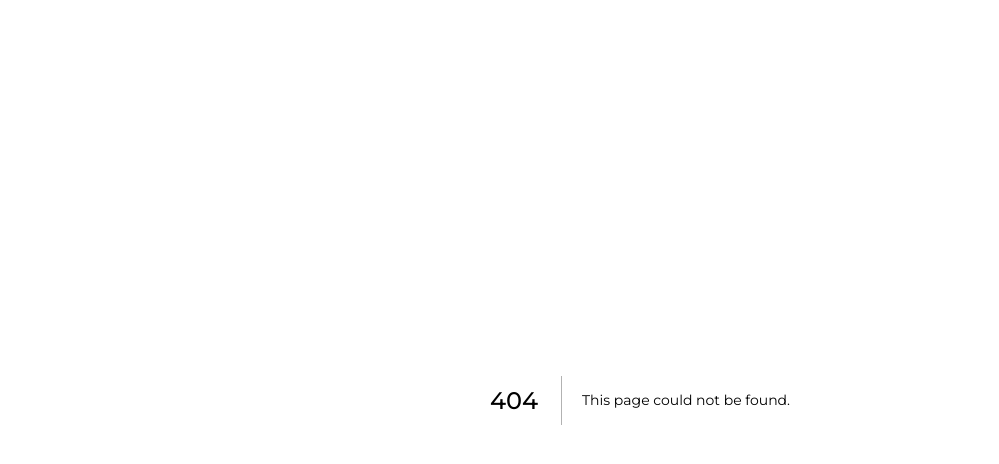
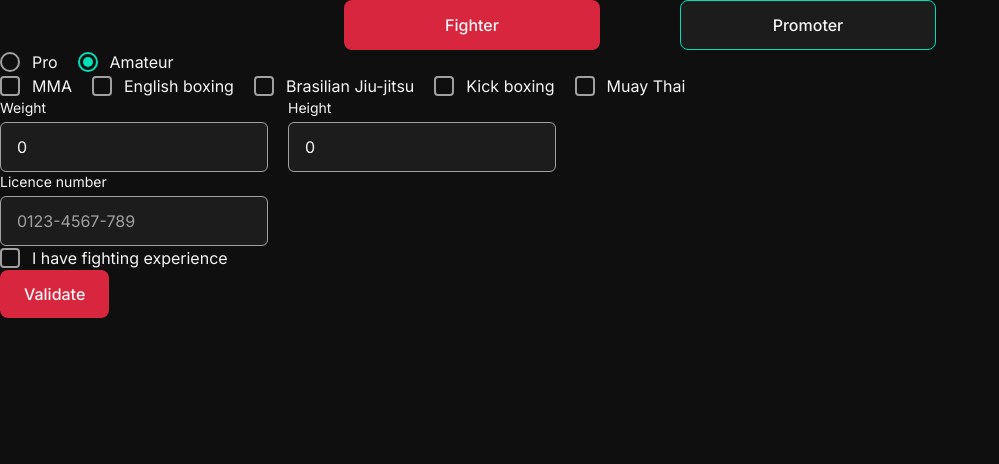
Before and after one commit to gregoirelebas/FightConnect-frontend, a Next.js app: page /signup/fighter in a window 1280 px wide. Before the commit this address had no page. Shown: the top 464 px of the page, without its empty margins (0-999 px from the left). Built offline with nearby package versions, Linux system fonts and the light colour scheme.

Commit message:
WIP - Created sign up fighter base HTML structure.

```diff
--- /dev/null
+++ b/app/signup/fighter/layout.tsx
@@ -0,0 +1,18 @@
+import type { Metadata } from 'next';
+
+export const metadata: Metadata = {
+  title: 'Sign up - Fighter',
+  description: 'Create an account to join FightConnect',
+};
+
+export default function Layout({
+  children,
+}: Readonly<{
+  children: React.ReactNode;
+}>) {
+  return (
+    <html lang="en">
+      <body>{children}</body>
+    </html>
+  );
+}
--- /dev/null
+++ b/app/signup/fighter/page.tsx
@@ -0,0 +1,148 @@
+'use client';
+
+import Button, { ButtonVariant } from '@/app/...components/Button';
+import Checkbox from '@/app/...components/Checkbox';
+import Input from '@/app/...components/Input';
+import RadioButton from '@/app/...components/RadioButton';
+
+import { Level, Sport } from '@/app/...types/enum';
+import { useState } from 'react';
+
+export default function SignupFighterPage() {
+  const [weight, setWeight] = useState<number>(0);
+  const [height, setHeight] = useState<number>(0);
+
+  const [licence, setLicence] = useState<string>('');
+
+  const [hasExperience, setHasExperience] = useState<boolean>(false);
+
+  const [victories, setVictories] = useState<number>(0);
+  const [defeats, setDefeats] = useState<number>(0);
+  const [draws, setDraws] = useState<number>(0);
+
+  const [lastFightDate, setLastFightDate] = useState<string>('');
+
+  const setFighter = () => {};
+  const setPromoter = () => {};
+
+  const onSportChange = (isChecked: boolean, value: string) => {};
+
+  const onLevelChange = (value: string) => {};
+
+  const onExperienceChange = (isChecked: boolean) => {
+    setHasExperience(isChecked);
+  };
+
+  return (
+    <div className="flex flex-col h-screen justify-start">
+      <div className="flex justify-center gap-20">
+        <Button variant={ButtonVariant.Primary} className="w-3xs" onClick={setFighter}>
+          Fighter
+        </Button>
+        <Button variant={ButtonVariant.Ternary} className="w-3xs" onClick={setPromoter}>
+          Promoter
+        </Button>
+      </div>
+      <div className="flex gap-5">
+        <RadioButton name="level" label="Pro" value={Level.Pro} onChange={onLevelChange} />
+        <RadioButton
+          name="level"
+          label="Amateur"
+          value={Level.Amateur}
+          isChecked={true}
+          onChange={onLevelChange}
+        />
+      </div>
+      <div className="flex gap-5">
+        <Checkbox name="sport" label="MMA" value={Sport.MMA} onChange={onSportChange} />
+        <Checkbox
+          name="sport"
+          label="English boxing"
+          value={Sport.EnglishBoxing}
+          onChange={onSportChange}
+        />
+        <Checkbox
+          name="sport"
+          label="Brasilian Jiu-jitsu"
+          value={Sport.Jiujitsu}
+          onChange={onSportChange}
+        />
+        <Checkbox
+          name="sport"
+          label="Kick boxing"
+          value={Sport.KickBoxing}
+          onChange={onSportChange}
+        />
+        <Checkbox name="sport" label="Muay Thai" value={Sport.MuayThai} onChange={onSportChange} />
+      </div>
+      <div className="flex gap-5">
+        <Input
+          label="Weight"
+          placeholder="Weight"
+          value={weight}
+          type="number"
+          onChange={(value) => setWeight(Number(value))}
+        />
+        <Input
+          label="Height"
+          placeholder="Height"
+          value={height}
+          type="number"
+          onChange={(value) => setHeight(Number(value))}
+        />
+      </div>
+      <div>
+        <Input
+          label="Licence number"
+          placeholder="0123-4567-789"
+          value={licence}
+          onChange={(value) => setLicence(String(value))}
+        />
+      </div>
+      <div>
+        <Checkbox
+          name="experience"
+          label="I have fighting experience"
+          value="hasExperience"
+          onChange={onExperienceChange}
+        />
+      </div>
+      {hasExperience && (
+        <div>
+          <div className="flex gap-5">
+            <Input
+              label="Victories"
+              placeholder="0"
+              value={victories}
+              onChange={(value) => setVictories(Number(value))}
+            />
+            <Input
+              label="Defeats"
+              placeholder="0"
+              value={defeats}
+              onChange={(value) => setDefeats(Number(value))}
+            />
+            <Input
+              label="Draws"
+              placeholder="0"
+              value={draws}
+              onChange={(value) => setDraws(Number(value))}
+            />
+          </div>
+          <div>
+            <Input
+              label="Last fight date"
+              placeholder="YYYY-MM-DD"
+              value={lastFightDate}
+              type="date"
+              onChange={(value) => setLastFightDate(String(value))}
+            />
+          </div>
+        </div>
+      )}
+      <div>
+        <Button variant={ButtonVariant.Primary}>Validate</Button>
+      </div>
+    </div>
+  );
+}
```
